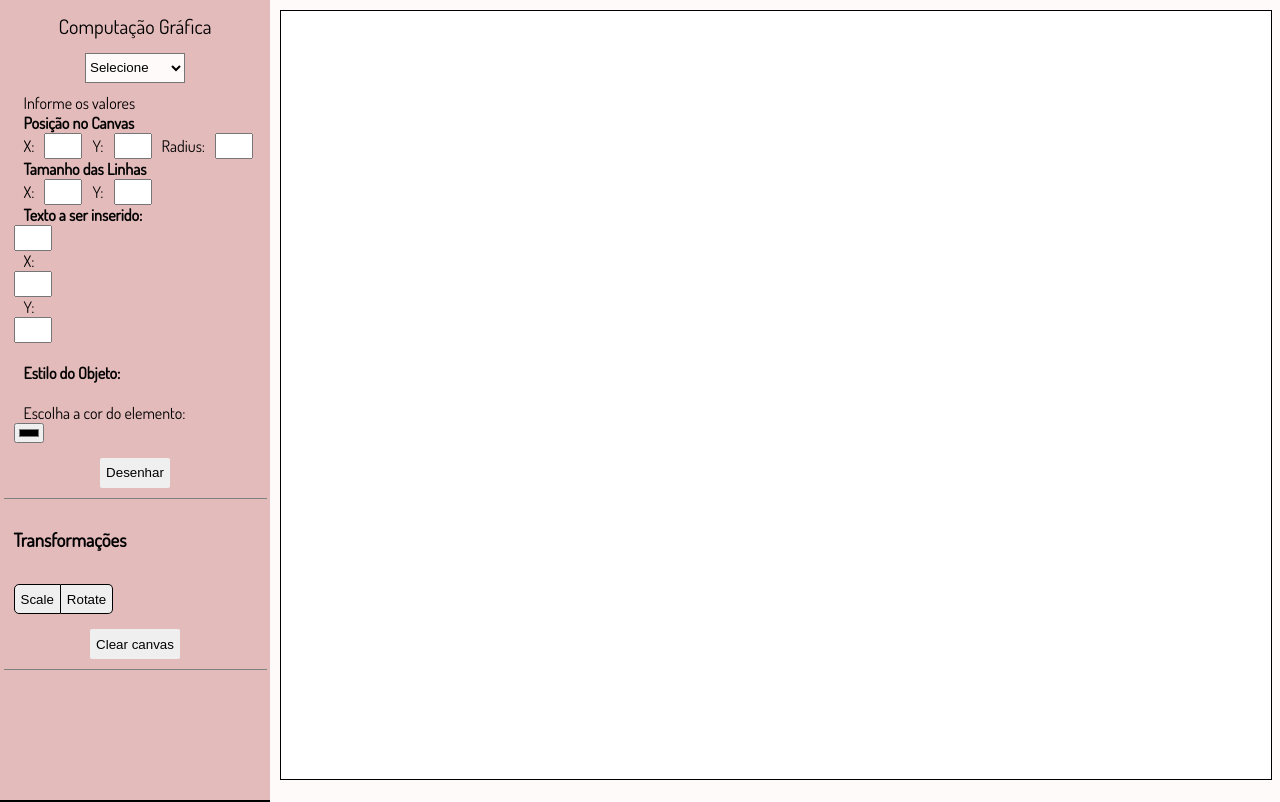
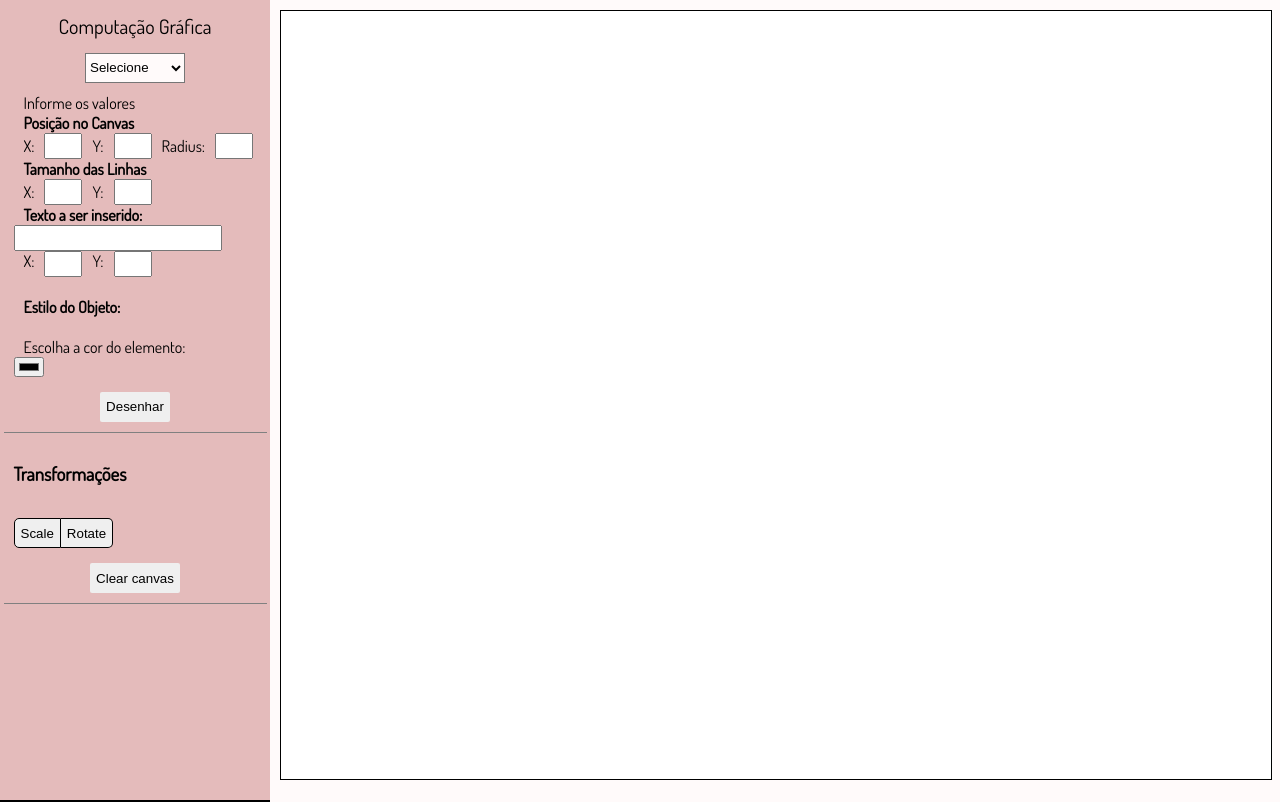
Before and after one commit to abalioni/objdrawing, a website: page public/index.html in a window 1280 px wide. Drawn offline with Linux system fonts and the light colour scheme.

Commit message:
Update style.css

```diff
--- a/public/stylesheets/style.css
+++ b/public/stylesheets/style.css
@@ -159,3 +159,12 @@ h1 {
 	font-size: 20px;
 	font-weight: 400;
 }
+
+#texto {
+	width: 200px;
+}
+
+.texts {
+	display: flex;
+	flex-direction: row;
+}
```
